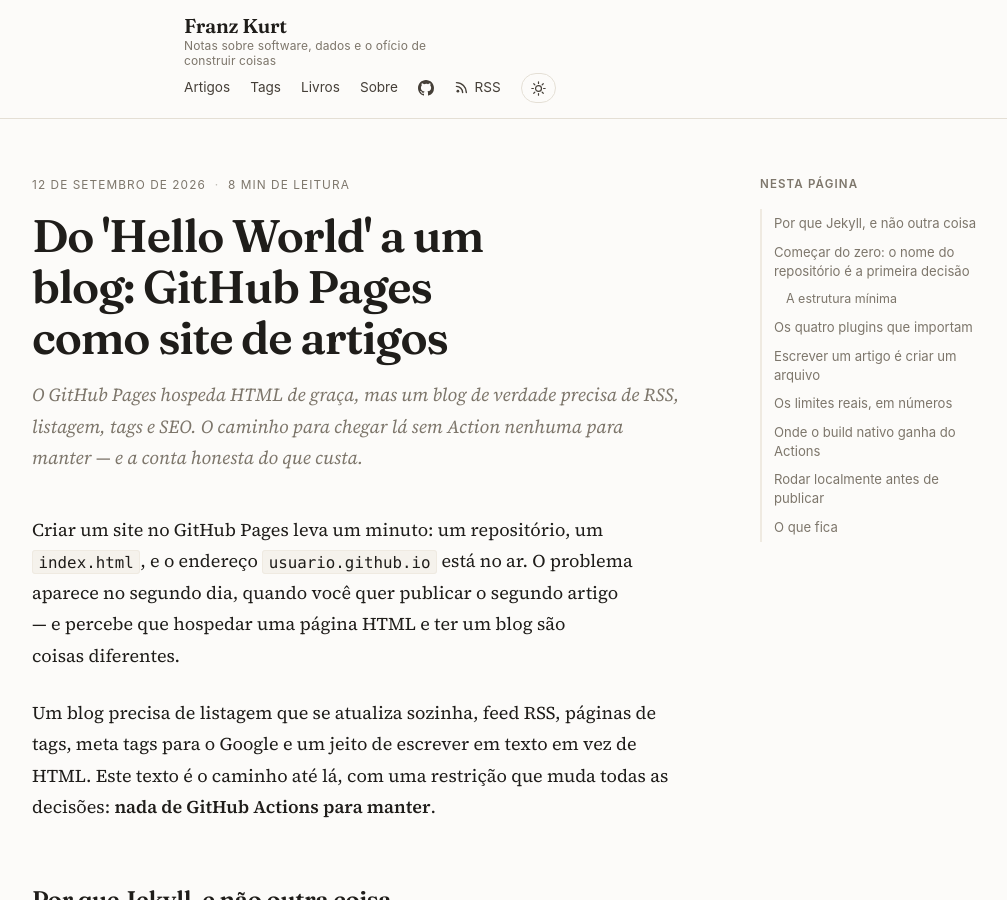
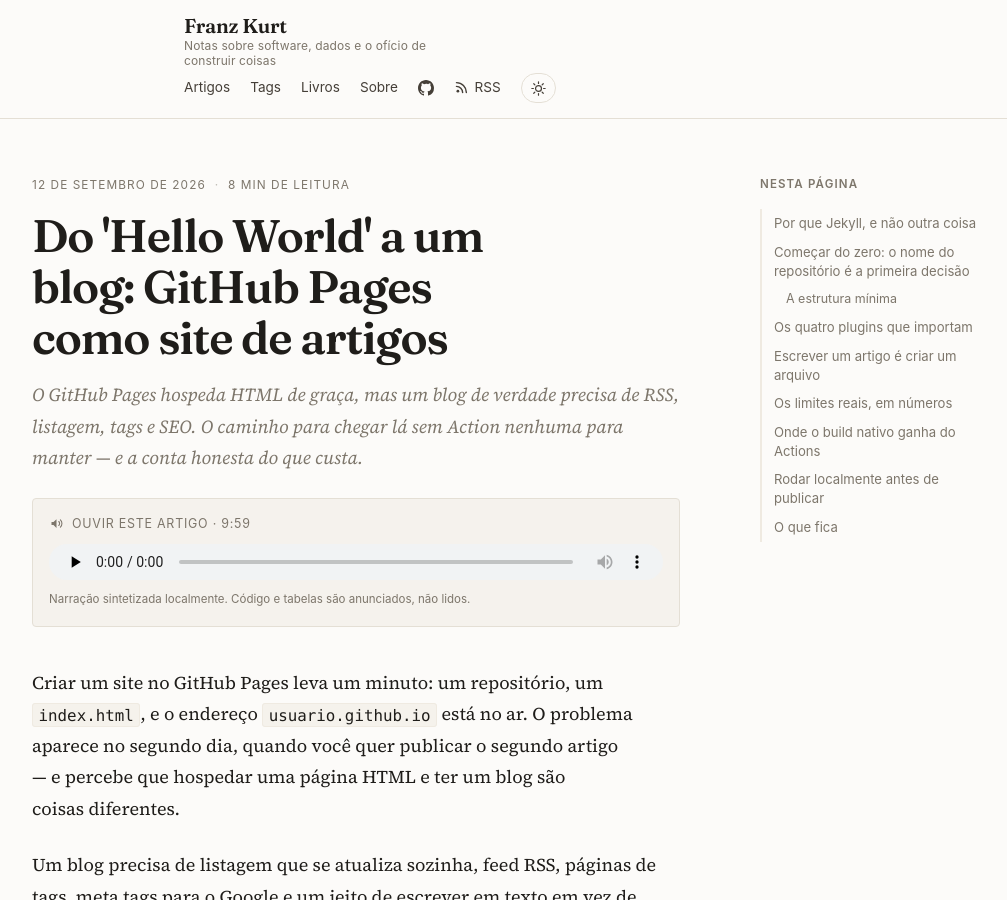
Before and after one commit to franzkurt/franzkurt.github.io, a Jekyll site: the page built from _posts/2026-09-12-github-pages-como-site-de-artigos.md, in a window 1280 px wide and 900 px high. Shown: the whole window, without its empty margins (132-1139 px from the left). Built offline with Jekyll 4.4.1, drawn with Linux system fonts in a browser that asks for light colours; part of the change alters nothing that is shown.

Commit message:
Narração: GitHub Pages como site de artigos
599,52 s conferidos no ffprobe contra o "9:59" do front matter. Fecha o lote:
três artigos narrados, três pulados por já terem áudio, e o de comparação
pendente por um aborto transitório anterior à correção da repetição.

Co-Authored-By: Claude Opus 5 (1M context) <noreply@anthropic.com>

```diff
--- a/_posts/2026-09-12-github-pages-como-site-de-artigos.md
+++ b/_posts/2026-09-12-github-pages-como-site-de-artigos.md
@@ -3,6 +3,8 @@ title: "Do 'Hello World' a um blog: GitHub Pages como site de artigos"
 date: 2026-09-12 10:00:00 -0300
 tags: [jekyll, github-pages, tutorial]
 description: "O GitHub Pages hospeda HTML de graça, mas um blog de verdade precisa de RSS, listagem, tags e SEO. O caminho para chegar lá sem Action nenhuma para manter — e a conta honesta do que custa."
+audio: /assets/audio/github-pages-como-site-de-artigos.mp3
+audio_duracao: "9:59"
 ---
 
 Criar um site no GitHub Pages leva um minuto: um repositório, um `index.html`, e o
```
Also changed, not shown: 1 other file.
